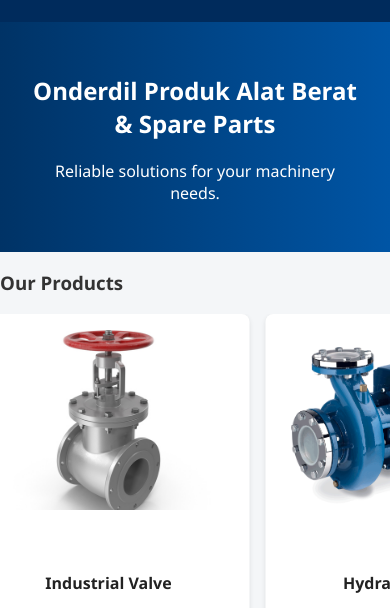
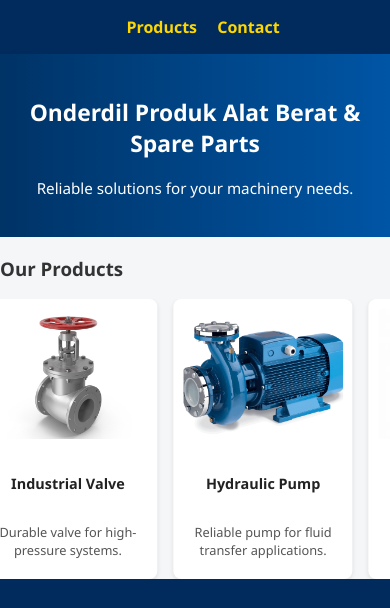
Before and after one commit to harmonisindo/harmonisindo-jaya-part, a plain HTML site: page index.html in a window 390 px wide. Shown: the part 139-747 px from the top of the page. Drawn offline with Linux system fonts and the light colour scheme.

Commit message:
Update style.css

```diff
--- a/style.css
+++ b/style.css
@@ -36,7 +36,7 @@ footer {
   padding: 1rem;
 }
 
-/* ========== WHATSAPP BUTTONS ========== */
+/* ========== WHATSAPP BUTTON ========== */
 .whatsapp-float {
   position: fixed;
   width: 60px;
@@ -143,3 +143,97 @@ footer {
   text-overflow: ellipsis;
   white-space: nowrap;
 }
+
+/* ========== RESPONSIVE DESIGN ========== */
+
+/* Tablets and small laptops */
+@media (max-width: 1024px) {
+  .product-card {
+    width: 220px;
+    height: 320px;
+  }
+  .product-card img {
+    height: 160px;
+  }
+  .slider {
+    animation: scrollLoop 35s linear infinite; /* slightly slower */
+  }
+}
+
+/* Large phones and portrait tablets */
+@media (max-width: 768px) {
+  header {
+    flex-direction: column;
+    text-align: center;
+  }
+
+  nav {
+    margin-top: 10px;
+  }
+
+  .product-card {
+    width: 200px;
+    height: 300px;
+    padding: 0.8rem;
+  }
+
+  .product-card img {
+    height: 150px;
+  }
+
+  .product-card h4 {
+    font-size: 0.95rem;
+  }
+
+  .product-card p {
+    font-size: 0.85rem;
+  }
+
+  .slider {
+    animation: scrollLoop 40s linear infinite; /* slower for readability */
+  }
+}
+
+/* Mobile phones */
+@media (max-width: 480px) {
+  #hero {
+    padding: 1.5rem;
+    font-size: 0.95rem;
+  }
+
+  .product-card {
+    width: 160px;
+    height: 260px;
+    padding: 0.6rem;
+  }
+
+  .product-card img {
+    height: 130px;
+  }
+
+  .product-card h4 {
+    font-size: 0.9rem;
+  }
+
+  .product-card p {
+    font-size: 0.8rem;
+    white-space: normal; /* allow text to wrap on mobile */
+  }
+
+  .slider {
+    animation: scrollLoop 45s linear infinite; /* slowest for smaller screens */
+  }
+
+  .whatsapp-float {
+    width: 50px;
+    height: 50px;
+    bottom: 15px;
+    right: 15px;
+  }
+
+  .whatsapp-float img {
+    width: 30px;
+    height: 30px;
+    margin-top: 8px;
+  }
+}
```
